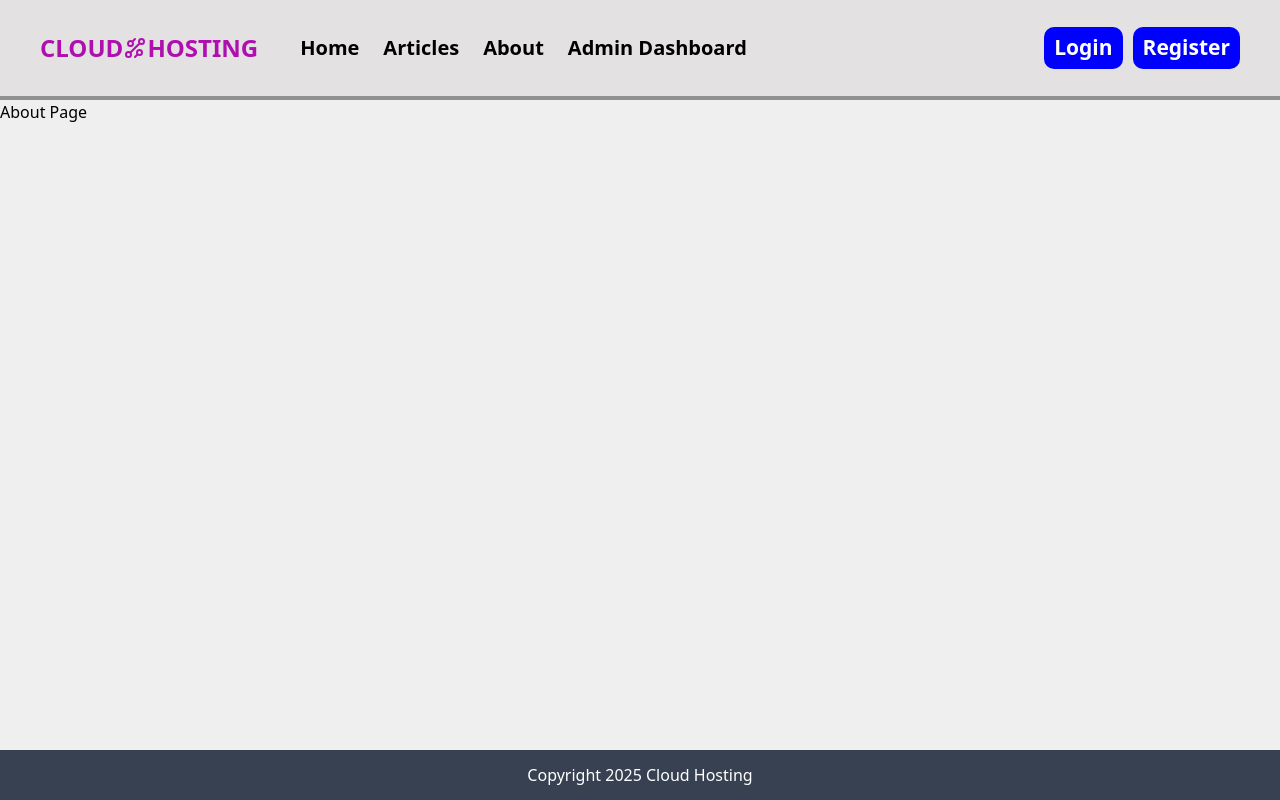
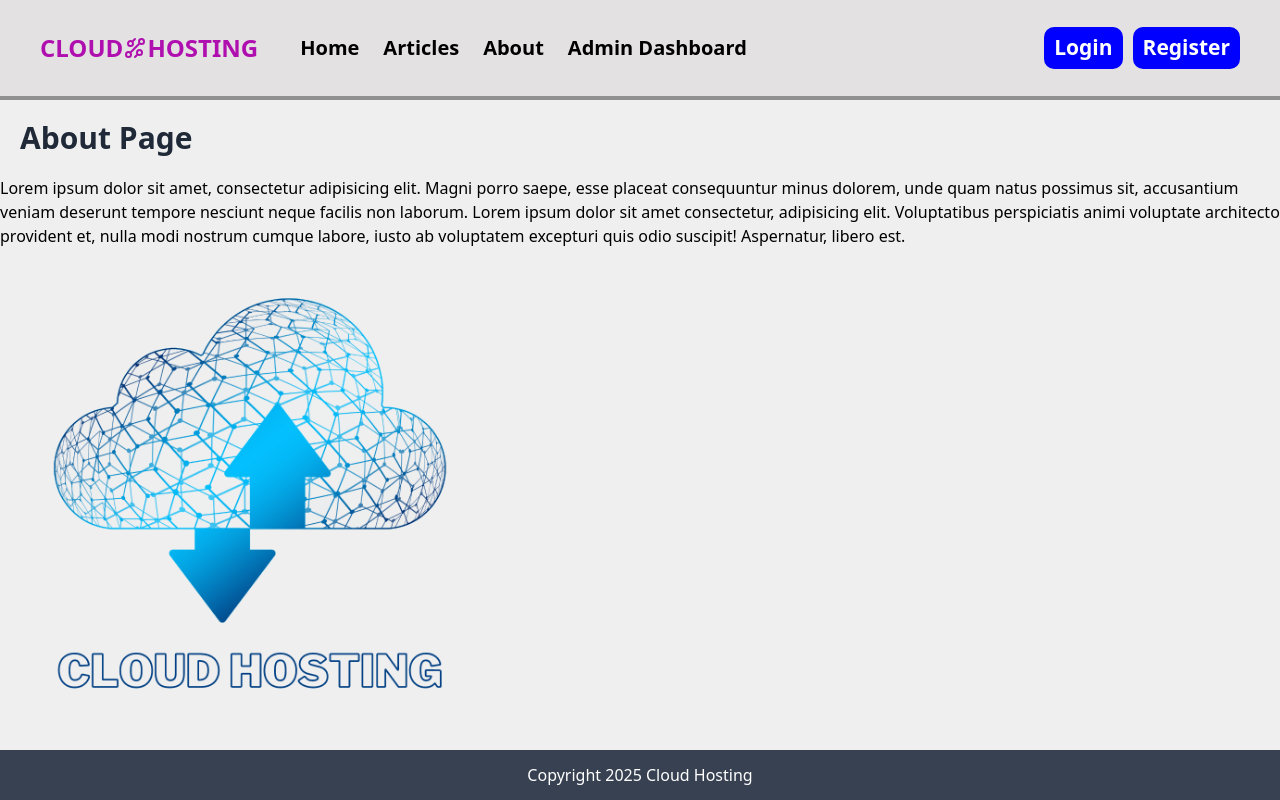
Before and after one commit to MRamadanMcit/YoussefAbbasNext, a Next.js app: page /about in a window 1280 px wide. Built offline with nearby package versions, Linux system fonts and the light colour scheme.

Commit message:
Add image component

```diff
--- a/src/app/about/page.tsx
+++ b/src/app/about/page.tsx
@@ -1,5 +1,27 @@
+import Image from "next/image";
+
 export default function AboutPage() {
   return (
-    <div>About Page</div>
-  )
+    <section className="m-auto">
+      <h1 className="p-5 text-gray-800 text-3xl font-bold">About Page</h1>
+      <p>
+        Lorem ipsum dolor sit amet, consectetur adipisicing elit. Magni porro
+        saepe, esse placeat consequuntur minus dolorem, unde quam natus possimus
+        sit, accusantium veniam deserunt tempore nesciunt neque facilis non
+        laborum. Lorem ipsum dolor sit amet consectetur, adipisicing elit.
+        Voluptatibus perspiciatis animi voluptate architecto provident et, nulla
+        modi nostrum cumque labore, iusto ab voluptatem excepturi quis odio
+        suscipit! Aspernatur, libero est.
+      </p>
+      <div>
+        <Image
+          src="/images/cloud-hosting.png"
+          alt="cloud image"
+          width={500}
+          height={500}
+          priority
+        />
+      </div>
+    </section>
+  );
 }
```
Also changed, not shown: public/images/cloud-hosting.png (added).
